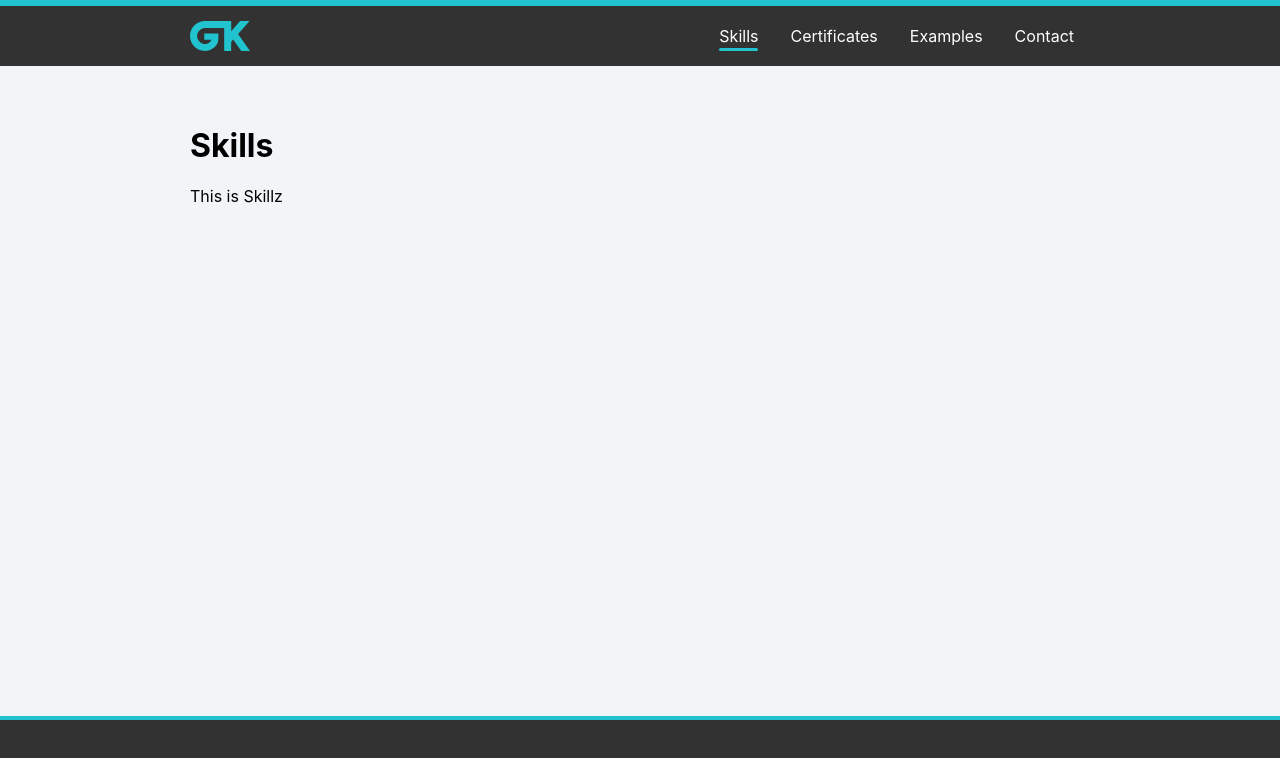
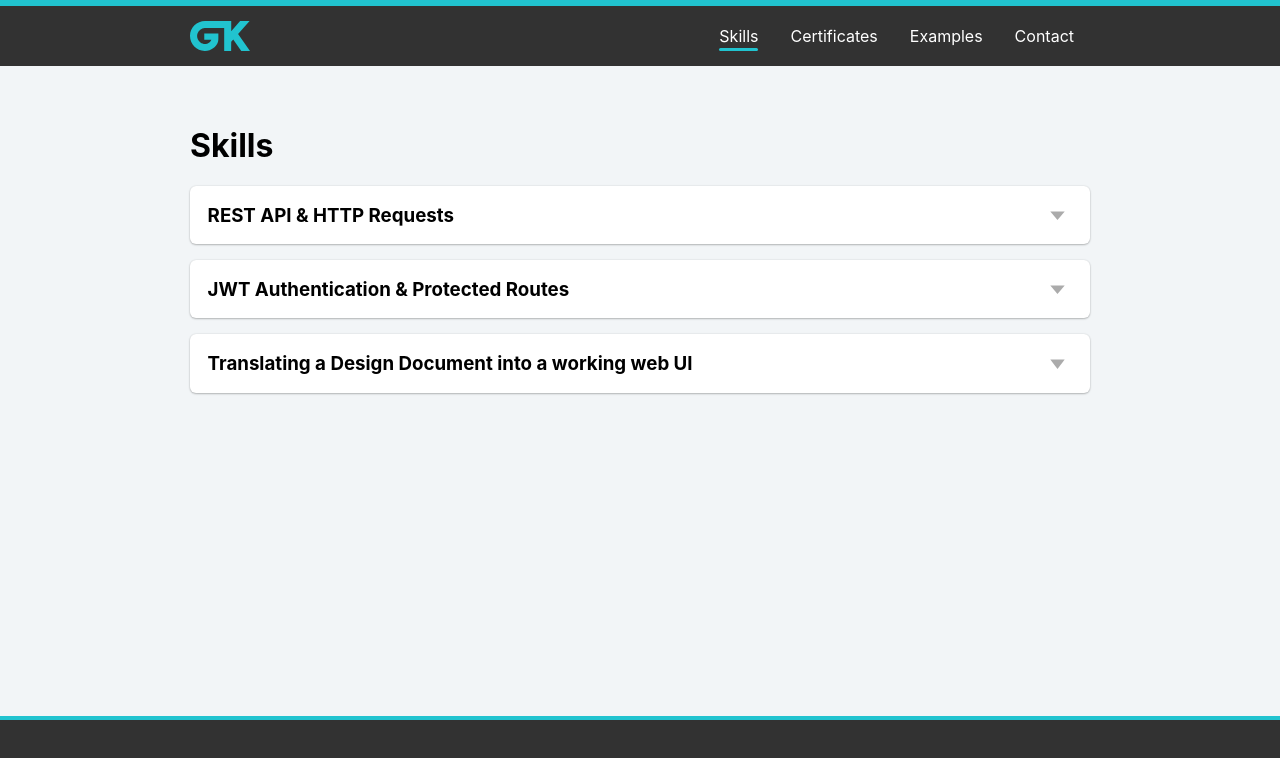
Before and after one commit to gkarapeev/dev-portfolio-2019, a React (Create React App) app: page /skills in a window 1280 px wide. Shown: the top 758 px of the page. Built offline with nearby package versions, Linux system fonts and the light colour scheme.

Commit message:
Add Expansion pannels and code snippets

```diff
--- a/package.json
+++ b/package.json
@@ -7,7 +7,8 @@
     "react-dom": "^16.8.6",
     "react-router": "^5.0.1",
     "react-router-dom": "^5.0.1",
-    "react-scripts": "3.0.1"
+    "react-scripts": "3.0.1",
+    "react-syntax-highlighter": "^10.3.0"
   },
   "scripts": {
     "start": "react-scripts start",
--- a/public/index.html
+++ b/public/index.html
@@ -22,17 +22,21 @@
     -->
   <title>Georgi Karapeev</title>
   <style>
-    html,
-    body,
+    html {
+      height: 100%;
+    }
+    body {
+      display: flex;
+      background-color: #F2F5F7;
+      font-family: sans-serif;
+      min-height: 100%;
+    }
     #root {
-      height: 100%;
+      flex-grow: 1;
       margin: 0;
       padding: 0;
-    }
-
-    body {
-      background-color: #F2F5F7;
-      font-family: sans-serif;
+      display: flex;
+      flex-direction: column;
     }
   </style>
 </head>
--- a/src/App.css
+++ b/src/App.css
@@ -1,7 +1,8 @@
 .App {
-  height: 100%;
   display: flex;
   flex-direction: column;
+  padding-bottom: 80px;
+  flex-grow: 1;
 }
 .mainCont {
   display: flex;
@@ -9,3 +10,6 @@
   flex: 1;
   flex-direction: column;
 }
+h3 {
+  margin: 0;
+}
--- a/src/App.js
+++ b/src/App.js
@@ -61,8 +61,8 @@ class App extends React.Component {
               })}
             </Switch>
           </div>
-          <Footer />
         </div>
+        <Footer />
       </Router>
     );
   }
--- /dev/null
+++ b/src/components/ExpansionPanel/ExpansionPanel.css
@@ -0,0 +1,18 @@
+.exPanel {
+  flex-grow: 1;
+  border-radius: 6px;
+  box-shadow: 0px 1px 2px rgba(0, 0, 0, 0.24), 0px 0px 2px rgba(0, 0, 0, 0.12);
+  background-color: white;
+  padding: 1.1em;
+  position: relative;
+  margin-bottom: 1em;
+}
+h3 {
+  cursor: pointer;
+}
+.triangle {
+  position: absolute;
+  top: 25px;
+  right: 25px;
+  width: 15px;
+}
--- /dev/null
+++ b/src/components/ExpansionPanel/ExpansionPanel.js
@@ -0,0 +1,40 @@
+import React from 'react'
+import './ExpansionPanel.css'
+
+import { Light as SyntaxHighlighter } from 'react-syntax-highlighter';
+import js from 'react-syntax-highlighter/dist/esm/languages/hljs/javascript';
+import vs2015 from 'react-syntax-highlighter/dist/esm/styles/hljs/vs2015';
+const myStyle = {...vs2015, hljs: {...vs2015.hljs, padding: '1em', margin: '1.5em', 'border-radius': '6px'}}
+
+SyntaxHighlighter.registerLanguage('javascript', js);
+
+console.log(vs2015);
+
+class ExpansionPanel extends React.Component {
+
+  state = {
+    expanded: false
+  }
+
+  handleExpandToggle = () => {
+    this.setState({ expanded: !this.state.expanded })
+  }
+
+  render() {
+    return (
+      <div className={'exPanel'}>
+        <h3 onClick={this.handleExpandToggle}>{this.props.title}</h3>
+        <img src='triangle.svg' alt='expand' className='triangle' />
+        <div>
+        {this.state.expanded ? <SyntaxHighlighter
+          language='javascript'
+          style={myStyle}>
+          {this.props.snippet}
+        </SyntaxHighlighter> : null}
+        </div>
+      </div>
+    )
+  }
+};
+
+export default ExpansionPanel;
--- a/src/components/Footer/Footer.css
+++ b/src/components/Footer/Footer.css
@@ -1,7 +1,9 @@
 .footer {
   background-color: #323232;
   height: 80px;
+  clear: both;
   position: relative;
+  margin-top: -80px;
 }
 .footer::before {
   content: '';
--- /dev/null
+++ b/src/pages/Skills/Skills.css
@@ -0,0 +1,5 @@
+.exPanelContainer {
+  width: 100%;
+  display: flex;
+  flex-direction: column;
+}
--- a/src/pages/Skills/Skills.js
+++ b/src/pages/Skills/Skills.js
@@ -1,16 +1,71 @@
 import React, { Fragment } from 'react'
+import './Skills.css'
 import Titlebar from '../../components/Titlebar/Titlebar'
 import PageContent from '../../components/PageContent/PageContent'
+import ExpansionPanel from '../../components/ExpansionPanel/ExpansionPanel'
+
+const skillList = [
+  {
+    title: 'REST API & HTTP Requests',
+    snippet: 'Code will go here...'
+  },
+  {
+    title: 'JWT Authentication & Protected Routes',
+    snippet:
+`import React from 'react';
+import { Route, Redirect } from "react-router-dom";
+import * as jwt_decode from 'jwt-decode';
+
+const PrivateRoute = (props) => {
+
+  const { component: Component, ...rest } = props;
+
+  const token = window.localStorage.getItem('token');
+  let valid = false;
+
+  if (token) {
+    const now = new Date();
+    const expiry = new Date(jwt_decode(token).exp * 1000);
+    valid = token && (expiry > now);
+
+    if (!valid) {
+      console.log('Token is present, but expired.')
+    }
+  }
+
+  return (
+    <Route {...rest} render={(props) => (valid ? <Component {...props} /> : <Redirect to='/login' />)} />
+  )
+}
+
+export default PrivateRoute;`
+  },
+  {
+    title: 'Translating a Design Document into a working web UI',
+    snippet: 'Code will go here...'
+  },
+]
 
 const Skills = (props) => {
   return (
     <Fragment>
       <Titlebar location={props.location} />
       <PageContent>
-        This is Skillz
+        <div className='exPanelContainer'>
+          {skillList.map((skill, skillIndex) => {
+            return (
+              <ExpansionPanel
+                title={skill.title}
+                snippet={skill.snippet}
+                key={skillIndex}
+              />
+            )
+          })}
+        </div>
       </PageContent>
+
     </Fragment>
-  )
-};
+      )
+    };
 
 export default Skills;
```
Also changed, not shown: public/triangle.svg (added), 1 other file (tests, documents, lock files or other folders).
